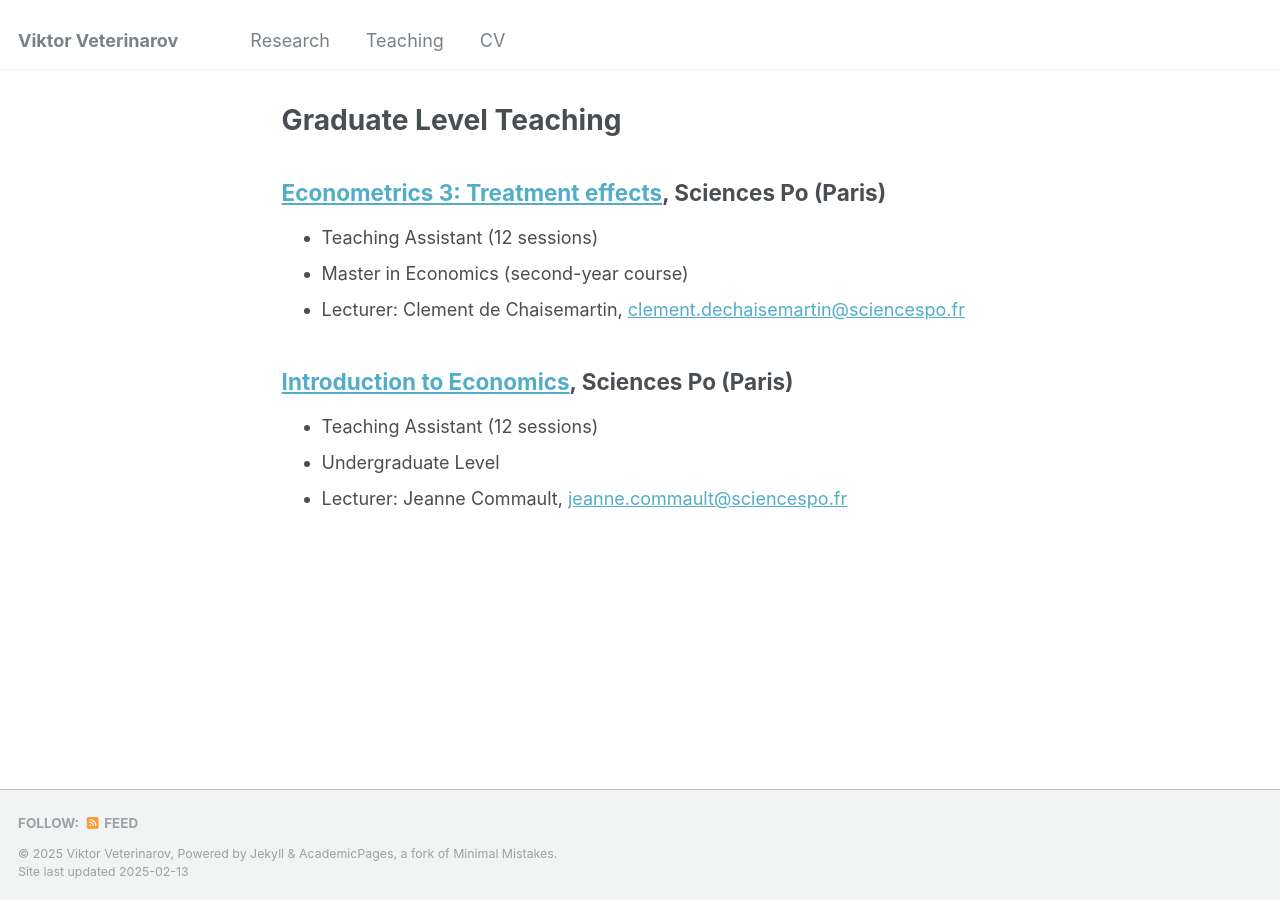
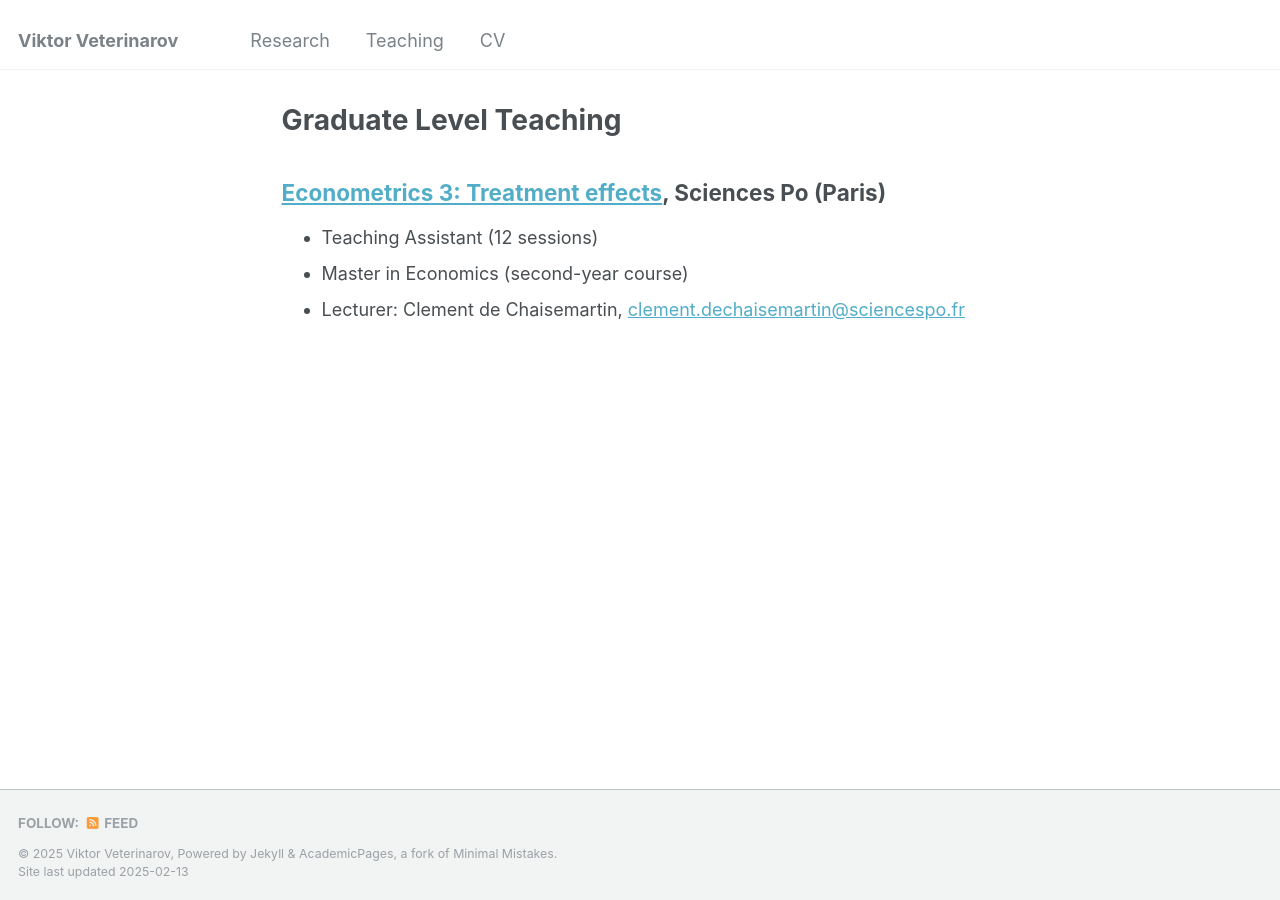
Before and after one commit to viktorveterinarov/viktorveterinarov.github.io, a Jekyll site: the page built from _pages/teaching.md, in a window 1280 px wide. Built offline with Jekyll 4.4.1, drawn with Linux system fonts in a browser that asks for light colours.

Commit message:
Update teaching.md

```diff
--- a/_pages/teaching.md
+++ b/_pages/teaching.md
@@ -12,10 +12,3 @@ author_profile: true
 * Teaching Assistant (12 sessions)
 * Master in Economics (second-year course)
 * Lecturer: Clement de Chaisemartin, <a href="mailto:clement.dechaisemartin@sciencespo.fr">clement.dechaisemartin@sciencespo.fr</a>
-
-
-<a href="https://syllabus.sciencespo.fr/cours/202420/256932.html" target="_blank">Introduction to Economics</a>, Sciences Po (Paris)
------
-* Teaching Assistant (12 sessions)
-* Undergraduate Level
-* Lecturer: Jeanne Commault, <a href="mailto:jeanne.commault@sciencespo.fr">jeanne.commault@sciencespo.fr</a>
```
